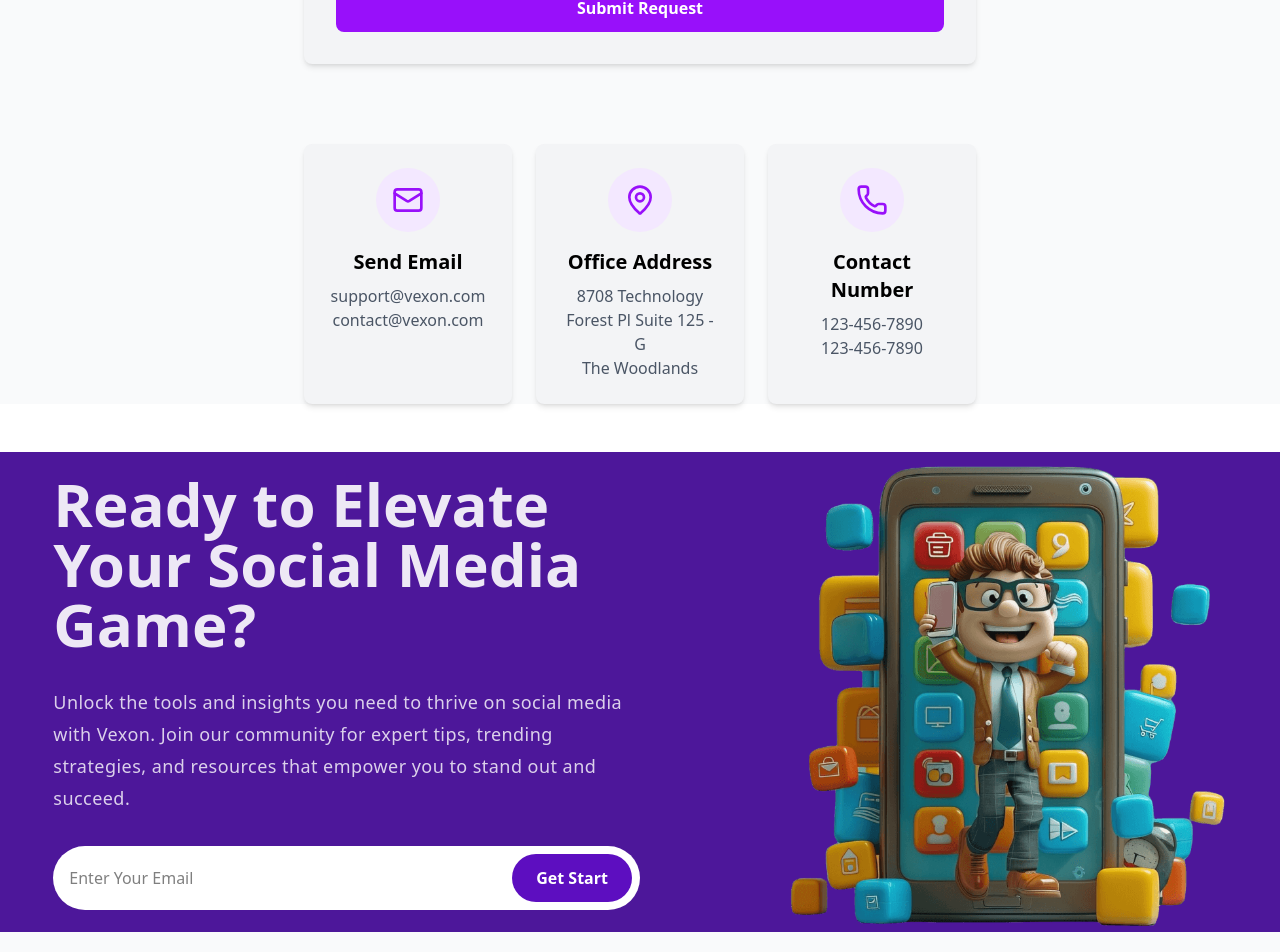
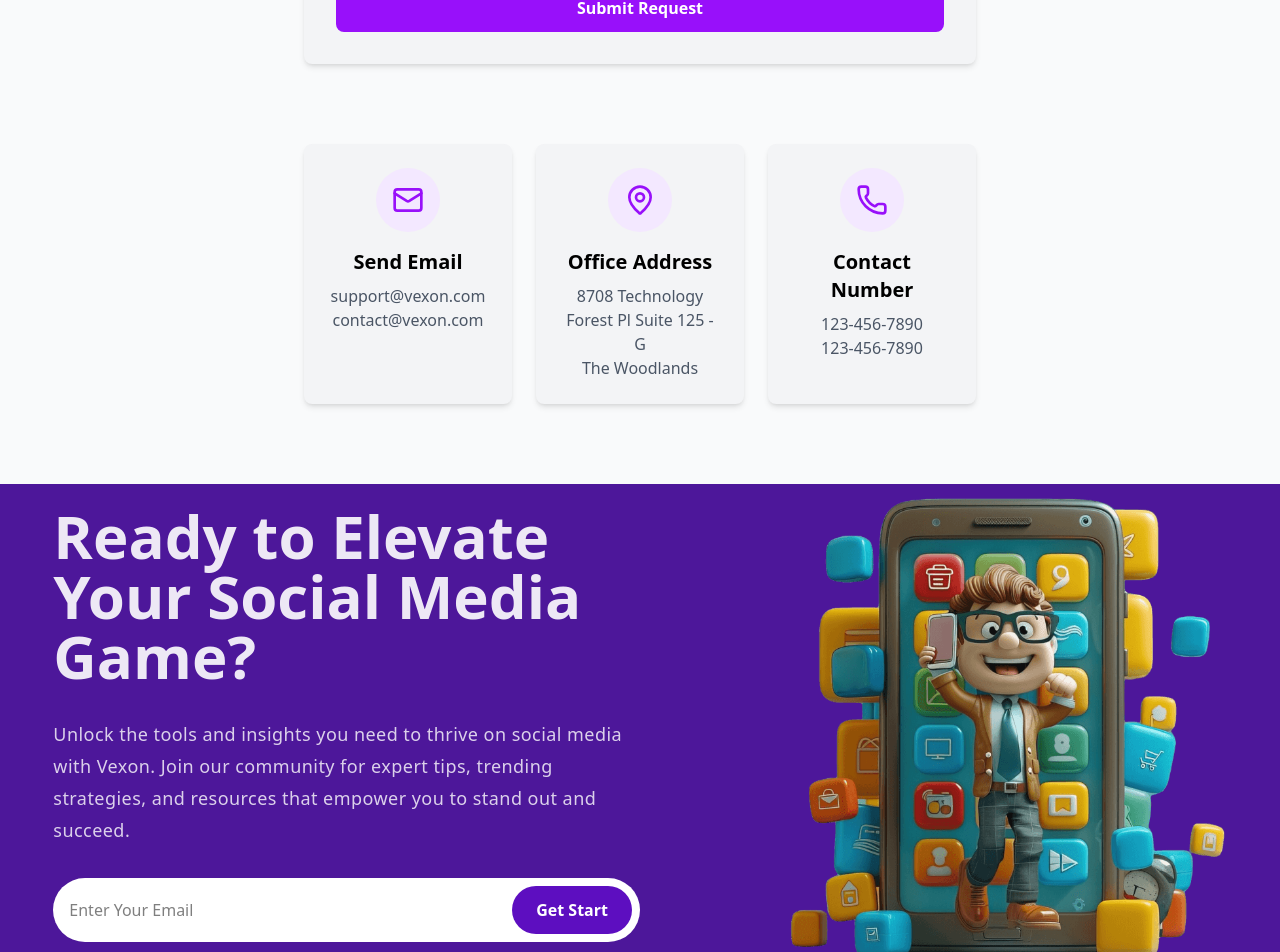
Before and after one commit to prabinb50/Blog_Website_MERN, a React (Vite) app in the folder frontend/: page /contact in a window 1280 px wide. Shown: the part 1090-2042 px from the top of the page. Built offline with nearby package versions, Linux system fonts and the light colour scheme.

Commit message:
add padding to bottom of layout in SocialMediaGame, CategoriesPage, and ContactUsPage components

```diff
--- a/frontend/src/components/SocialMediaGame.jsx
+++ b/frontend/src/components/SocialMediaGame.jsx
@@ -3,7 +3,7 @@ import socialmedia from "../../public/socialmediagame.png";
 
 export default function SocialMediaGame() {
   return (
-    <div className="h-full lg:h-120 w-full bg-violet-900 flex mt-12">
+    <div className="h-full lg:h-120 w-full bg-violet-900 flex">
       <div className=" w-11/12 mx-auto flex flex-col max-lg:px-6 lg:flex-row items-center justify-between gap-8">
         <div className="flex flex-col  lg:w-1/2  gap-8 max-lg:mt-12">
           <p className="font-semibold text-6xl text-white opacity-90">
--- a/frontend/src/pages/CategoriesPage.jsx
+++ b/frontend/src/pages/CategoriesPage.jsx
@@ -37,7 +37,7 @@ export default function CategoriesPage() {
             </div>
 
             {/* Display categories in a grid */}
-            <div className="grid grid-cols-3 gap-8 w-11/12 mx-auto pt-20 text-center space-y-4">
+            <div className="grid grid-cols-3 gap-8 w-11/12 mx-auto pt-20 text-center space-y-4 pb-20">
                 {categories.map((category, index) => (
                     <motion.div key={index} className="space-y-2 hover:scale-105 transition-all duration-300" whileHover={{
                         scale: 1,
--- a/frontend/src/pages/ContactUsPage.jsx
+++ b/frontend/src/pages/ContactUsPage.jsx
@@ -163,7 +163,7 @@ export default function ContactUsPage() {
       </div>
 
       {/* Contact details section */}
-      <div className="max-w-2xl mx-auto grid grid-cols-1 md:grid-cols-3 gap-6">
+      <div className="max-w-2xl mx-auto grid grid-cols-1 md:grid-cols-3 gap-6 pb-20">
         {contactDetails.map((item, index) => (
           <div
             key={index}
```
